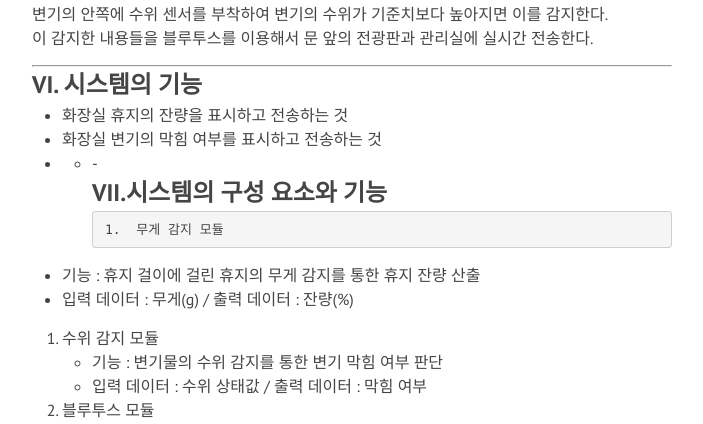
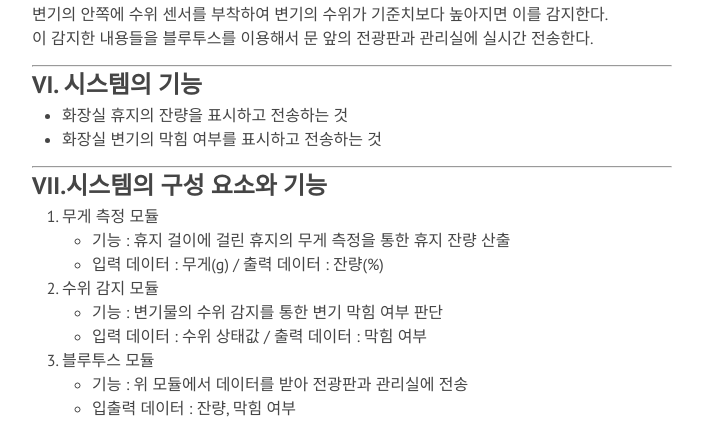
Before and after one commit to overhead1284/overhead1284.github.com, a Jekyll site: the page built from _posts/2016-06-08-IoT.md, in a window 1280 px wide and 1400 px high, scrolled down 1790 px. Shown: the part 336-760 px from the top of the window, without its empty margins (288-991 px from the left). Built offline with Jekyll 4.4.1, drawn with Linux system fonts in a browser that asks for light colours; nearby versions of some CDN libraries; Markdown is read by kramdown in place of the engine named in the settings; some of the changed text lies outside the part shown.

Commit message:
Add files via upload

```diff
--- a/_posts/2016-06-08-IoT.md
+++ b/_posts/2016-06-08-IoT.md
@@ -63,13 +63,17 @@ date: 2016-06-08
 변기의 안쪽에 수위 센서를 부착하여 변기의 수위가 기준치보다 높아지면 이를 감지한다.<br />
 이 감지한 내용들을 블루투스를 이용해서 문 앞의 전광판과 관리실에 실시간 전송한다.<br />
 - - -
+
 ## VI. 시스템의 기능
 - 화장실 휴지의 잔량을 표시하고 전송하는 것<br />
 - 화장실 변기의 막힘 여부를 표시하고 전송하는 것<br />
+
+
 - - -
+
 ## VII.시스템의 구성 요소와 기능
-1.  무게 감지 모듈
- - 기능 : 휴지 걸이에 걸린 휴지의 무게 감지를 통한 휴지 잔량 산출
+1.  무게 측정 모듈
+ - 기능 : 휴지 걸이에 걸린 휴지의 무게 측정을 통한 휴지 잔량 산출
  - 입력 데이터 : 무게(g) / 출력 데이터 : 잔량(%)
 
 2.  수위 감지 모듈
@@ -79,3 +83,14 @@ date: 2016-06-08
 3. 블루투스 모듈
  - 기능 : 위 모듈에서 데이터를 받아 전광판과 관리실에 전송
  - 입출력 데이터 : 잔량, 막힘 여부
+
+
+- - -
+## VIII.각 시스템 기능 별 시스템 구성 요소 간의 동작 흐름
+![alt text](http://i.imgur.com/EaPtUXx.jpg "03" "width:500px")
+
+- 무게 측정
+ - 무게 측정 모듈이 계산한 잔량을 블루투스 모듈을 이용하여 전광판과 관리실에 전송한다.
+
+- 수위 감지
+ - 수위 감지 모듈이 판단한 막힘 여부을 블루투스 모듈을 이용하여 전광판과 관리실에 전송한다.
```
